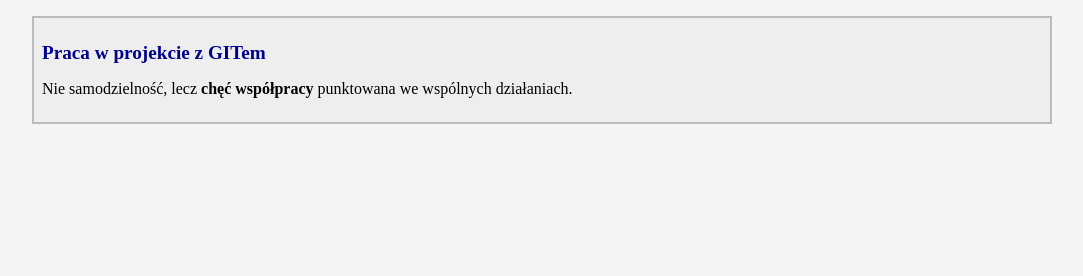
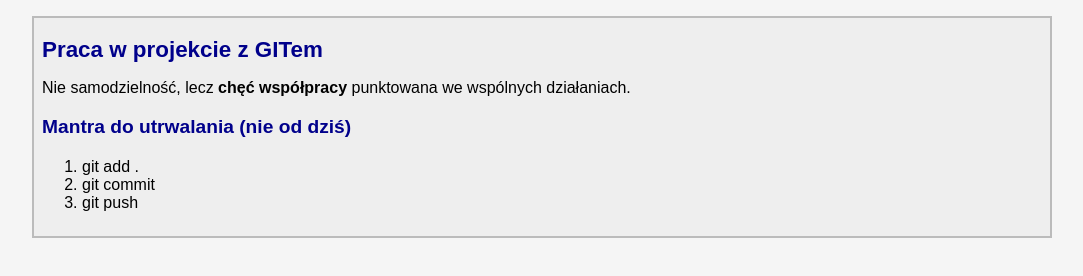
Before and after one commit to tomasz-em/git_2, a plain HTML site: page index.html in a window 1280 px wide. Shown: the whole page, without its empty margins (98-1181 px from the left). Drawn offline with Linux system fonts and the light colour scheme.

Commit message:
better styling for all used elements
* new list element
* used h2 and 'new h3'
* global sans-serif font

```diff
--- a/index.html
+++ b/index.html
@@ -8,9 +8,18 @@
 </head>
 <body>
     <div class="page">
+
         <h2>Praca w projekcie z GITem</h2>
         <p>Nie samodzielność, lecz <strong>chęć współpracy</strong> punktowana we wspólnych działaniach.</p>
-    </div>
+
+        <h3>Mantra do utrwalania (nie od dziś)</h2>
+        <ol>
+            <li>git add .</li>
+            <li>git commit</li>
+            <li>git push</li>
+        </ol>
+
+</div>
 
     <script src="skrypt.js"></script>
 </body>
--- a/styl.css
+++ b/styl.css
@@ -1,8 +1,15 @@
 body {
     background-color: #f5f5f5;
+    font-family: Arial, Helvetica, sans-serif;
 }
 
 h2 {
+    color: darkblue;
+    font-size: 1.4em;
+    margin: 0.5em 0;
+}
+
+h3 {
     color: darkblue;
     font-size: 1.2em;
 }
```
